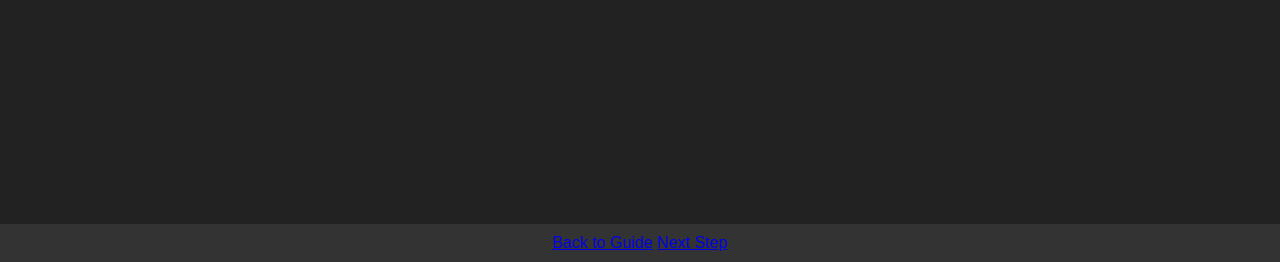
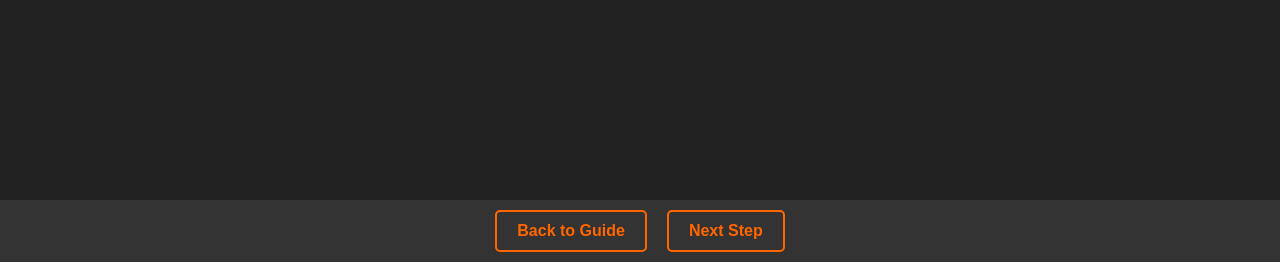
Before and after one commit to Jmerello/Gearheadresources, a PHP site: page /step1.html in a window 1280 px wide. Shown: the part 538-800 px from the top of the page. Run offline with PHP 8.4, Linux system fonts and the light colour scheme.

Commit message:
Update style.css

```diff
--- a/style.css
+++ b/style.css
@@ -34,14 +34,14 @@ nav ul li {
 }
 
 nav ul li a {
-    color: #fff;
+    color: #ff6600;  /* Consistent orange links */
     text-decoration: none;
     font-weight: bold;
     transition: color 0.3s;
 }
 
 nav ul li a:hover {
-    color: #ff6600;  /* Orange on hover */
+    color: #ffd700;  /* Bright yellow on hover */
 }
 
 /* Shop Section */
@@ -54,7 +54,7 @@ nav ul li a:hover {
 #shop s2 {
     font-size: 48px;
     margin-bottom: 20px;
-    color: #ff6600;  /* Ensures consistency with header color */
+    color: #ff6600;
 }
 
 /* Resource Items */
@@ -65,7 +65,7 @@ nav ul li a:hover {
 }
 
 .resource-item h3 a:hover {
-    color: #ffd700;  /* Bright yellow on hover */
+    color: #ffd700;
 }
 
 /* Featured Section */
@@ -110,10 +110,10 @@ nav ul li a:hover {
 }
 
 .resource-category h2 a:hover {
-    color: #ffd700;  /* Bright yellow on hover */
+    color: #ffd700;
 }
 
-/* Style for the guide steps list */
+/* Guide Steps List */
 .guide ol {
     list-style-type: decimal;
     padding-left: 20px;
@@ -131,7 +131,7 @@ nav ul li a:hover {
 }
 
 .guide ol li a:hover {
-    color: #ffd700;  /* Bright yellow on hover */
+    color: #ffd700;
 }
 
 /* Footer Styling */
@@ -143,4 +143,23 @@ footer {
     bottom: 0;
     width: 100%;
     color: #ccc;
+    display: flex;
+    justify-content: center;
+    gap: 20px;  /* Space between navigation buttons */
 }
+
+/* Navigation Buttons in Footer */
+footer .nav-button {
+    color: #ff6600;
+    text-decoration: none;
+    font-weight: bold;
+    padding: 10px 20px;
+    border: 2px solid #ff6600;
+    border-radius: 5px;
+    transition: background-color 0.3s, color 0.3s;
+}
+
+footer .nav-button:hover {
+    background-color: #ff6600;
+    color: #fff;
+}
```
